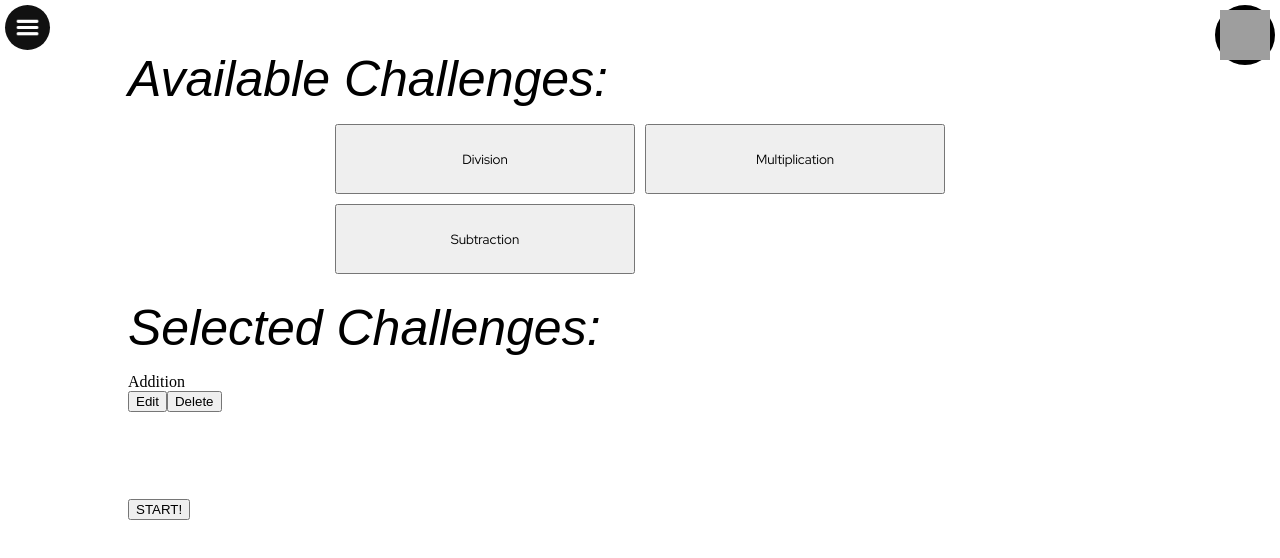
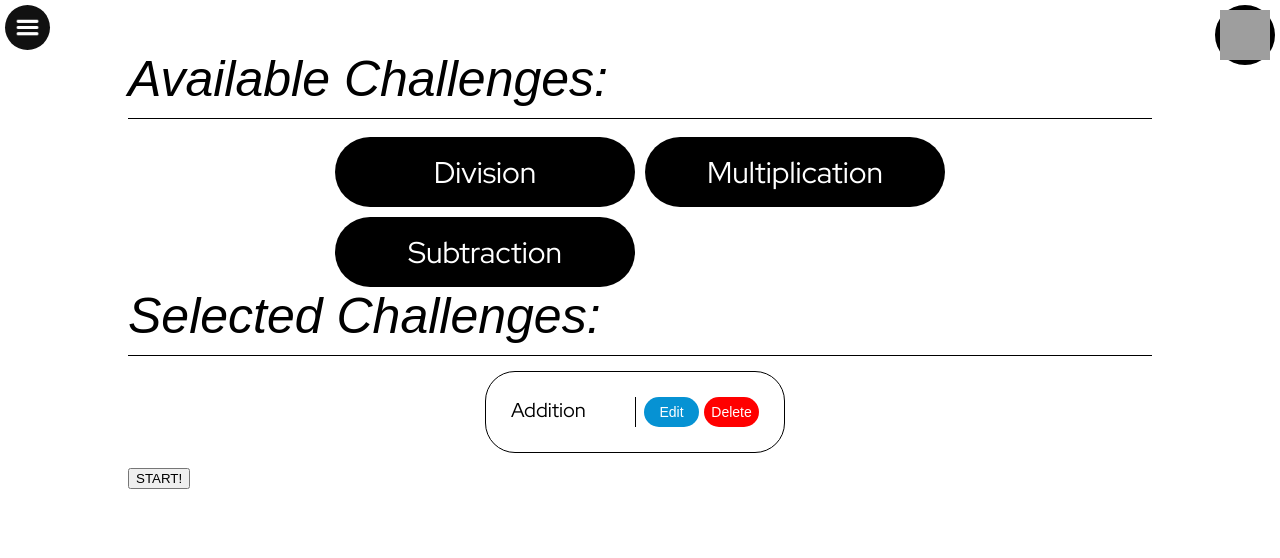
Before and after one commit to CoderTofu/PriMath, a React (Create React App) app: page /challenges in a window 1280 px wide. Both pictures are taken after a click on the button "Addition". Shown: the top 558 px of the page. Built offline with nearby package versions, Linux system fonts and the light colour scheme; grey boxes are pictures that could not be loaded; a web font is replaced by a local one.

Commit message:
selected and available now transitions to dark and light

```diff
--- a/src/css/page-css/challenges.css
+++ b/src/css/page-css/challenges.css
@@ -3,8 +3,7 @@
 }
 
 .challenge-container > div {
-    padding-bottom: 25px;
-    min-height: 200px;
+    min-height: 150px;
     width: 100%;
 }
 
@@ -12,23 +11,32 @@
     font-family: var(--heading-font);
     font-style: italic;
     font-size: 50px;
-    margin-bottom: 1rem;
+    padding-bottom: 10px;
+}
+
+.available-container,
+.selected-container,
+.edit-container {
+    transition: var(--short-animation);
 }
 
 .available-container.dark .content-header,
 .selected-container.dark .content-header,
 .edit-container.dark .content-header {
+    border-bottom: 1px solid #fff;
     color: #fff;
 }
 
 .available-container.light .content-header,
 .selected-container.light .content-header,
 .edit-container.light .content-header {
+    border-bottom: 1px solid #000;
     color: #000;
 }
 
 /* Available container div */
-.button-container {
+.available-btn-container {
+    margin-top: 1.1rem;
     display: grid;
     grid-template-columns: auto auto;
     justify-content: center;
@@ -38,19 +46,166 @@
 .available-btn {
     height: 70px;
     width: 300px;
+    cursor: pointer;
+    font-size: 30px;
+    border-radius: 150px;
+    transition: var(--short-animation);
     font-family: var(--input-font);
 }
 
+.available-container.light .available-btn {
+    background-color: #000;
+    color: #fff;
+    border: none;
+}
+
+.available-container.light .available-btn:hover {
+    background-color: rgb(39, 39, 39);
+}
+
+.available-container.dark .available-btn {
+    background-color: #fff;
+    color: #000;
+    border: none;
+}
+
+.available-container.dark .available-btn:hover {
+    background-color: rgb(212, 212, 212);
+}
+
 /* Selected container div */
-.selected-container {
+.selected-btn-container {
+    padding: 15px;
+    display: grid;
+    grid-template-columns: auto auto;
+    justify-content: center;
+    width: 100%;
+    gap: 10px;
+}
 
+.selected-btn {
+    display: flex;
+    width: 300px;
+    justify-content: space-between;
+    padding: 25px;
+    border-radius: 30px;
+    font-size: 20px;
+    font-family: var(--input-font);
+}
+
+.selected-btn-container.light .selected-btn {
+    background-color: #fff;
+    color: #000;
+    border: 1px solid #000;
+}
+
+.selected-btn-container.dark .selected-btn {
+    background-color: #000;
+    color: #fff;
+    border: 1px solid #fff;
+}
+
+.selected-btn-container.light .selected-btn .util-btn {
+    border-left: 1px solid #000;
+}
+
+.selected-btn-container.dark .selected-btn .util-btn {
+    border-left: 1px solid #fff;
+}
+
+.util-btn {
+    display: flex;
+    width: 50%;
+    justify-content: right;
+    align-items: center;
+}
+
+.util-btn button {
+    margin-left: 5px;
+    height: 30px;
+    width: 55px;
+    padding: 0.5rem 1.5rem;
+    display: flex;
+    justify-content: center;
+    align-items: center;
+    font-family: Arial, Helvetica, sans-serif;
+    font-size: 14px;
+    cursor: pointer;
+    border: none;
+    color: #fff;
+    border-radius: 15px;
+    transition: var(--short-animation);
+}
+
+.util-btn button:hover {
+    opacity: 0.75;
+}
+
+.edit-btn {
+    background-color: rgb(6, 146, 211);
+}
+
+.del-btn {
+    background-color: rgb(255, 0, 0);
 }
 
 /* Edit container div */
-.edit-container.show {
-    display: block;
+.edit-container {
+    animation: edit-appears 1s;
 }
 
 .edit-container.hide {
+    opacity: 0;
     display: none;
 }
+
+.edit-container.show {
+    opacity: 1;
+}
+
+.edit-input-container {
+    display: flex;
+}
+
+.edit-input-container form {
+    display: grid;
+    grid-template-areas:
+        "title title title"
+        "question1 answer1 answer1"
+        "question2 answer2 answer2"
+    ;
+}
+
+.edit-input-container .selected-type {
+    font-family: var(--secondary-font);
+    grid-area: title;
+}
+
+.label-input-min {
+    grid-area: question1;
+}
+
+.label-input-max {
+    grid-area: question2;
+}
+
+.input-min {
+    grid-area: answer1;
+}
+
+.input-max {
+    grid-area: answer2;
+}
+
+@keyframes edit-appears {
+    0% {
+        opacity: 0;
+        height: 0px;
+    }
+    50% {
+        height: fit-content;
+    }
+    100% {
+        opacity: 100%;
+    }
+}
--- a/src/pages/challenges.jsx
+++ b/src/pages/challenges.jsx
@@ -228,14 +228,15 @@ export default function Challenges(props) {
                 let createdButton = (
                     <div
                         id={createID}
-                        key={createID}>
+                        key={createID}
+                        className={`selected-btn`}>
                         {type.name}
-                        <div>
-                            <button
+                        <div className="util-btn">
+                            <button className="edit-btn"
                                 onClick={() => {editChallenge(type)}}>
                                     Edit
                             </button>
-                            <button
+                            <button className="del-btn"
                                 onClick={() => {removeChallenge(type, createID)}}>
                                 Delete
                             </button>
@@ -256,36 +257,38 @@ export default function Challenges(props) {
 
             <div className={`available-container ${mode}`}>
                 <div className="content-header">Available Challenges:</div>
-                <div className="button-container">
+                <div className="available-btn-container">
                     {availableButtons}
                 </div>
             </div>
 
             <div className={`selected-container ${mode}`}>
                 <div className="content-header">Selected Challenges:</div>
-                <div>
-                    {selectedButtons}
+                <div className={`selected-btn-container ${mode}`}>
+                    {selectedButtons.length !== 0 ? selectedButtons : "None"}
                 </div>
             </div>
 
             <div className={`edit-container ${showEdit} ${mode}`}>
+                <div className="content-header">Edit the challenge range!</div>
+                <div className="edit-input-container">
                     <form>
-                    <div className="content-header">Edit the challenge range!</div>
-                    <h2>{editSelect.name}</h2>
-                    <label htmlFor="min_range">Minimum: </label>
+                        <h2 className="selected-type">{editSelect.name}</h2>
+                        <label className="label-input-min" htmlFor="min_range">Minimum: </label>
                         <input
+                            className="input-min"
                             type="number"
                             name="min_range"
                             value={minVal}
                             onChange={e => onInputMinValue(e.target.value, editSelect)}
                         />
 
-                    <br />
 
-                    <label htmlFor="min_range">Maximum: </label>
+                        <label className="label-input-max" htmlFor="min_range">Maximum: </label>
                         <input
+                            className="input-max"
                             type="number"
-                        name="min_range"
+                            name="max_range"
                             value={maxVal}
                             onChange={e => onInputMaxValue(e.target.value, editSelect)}
                         />
@@ -297,6 +300,7 @@ export default function Challenges(props) {
                                 <p key={`problem-${index}`}>{item.text}</p>
                             )
                         })}
+                    </div>
                 </div>
             </div>
 
```
Lines whose indentation alone changed are shown as unchanged.
